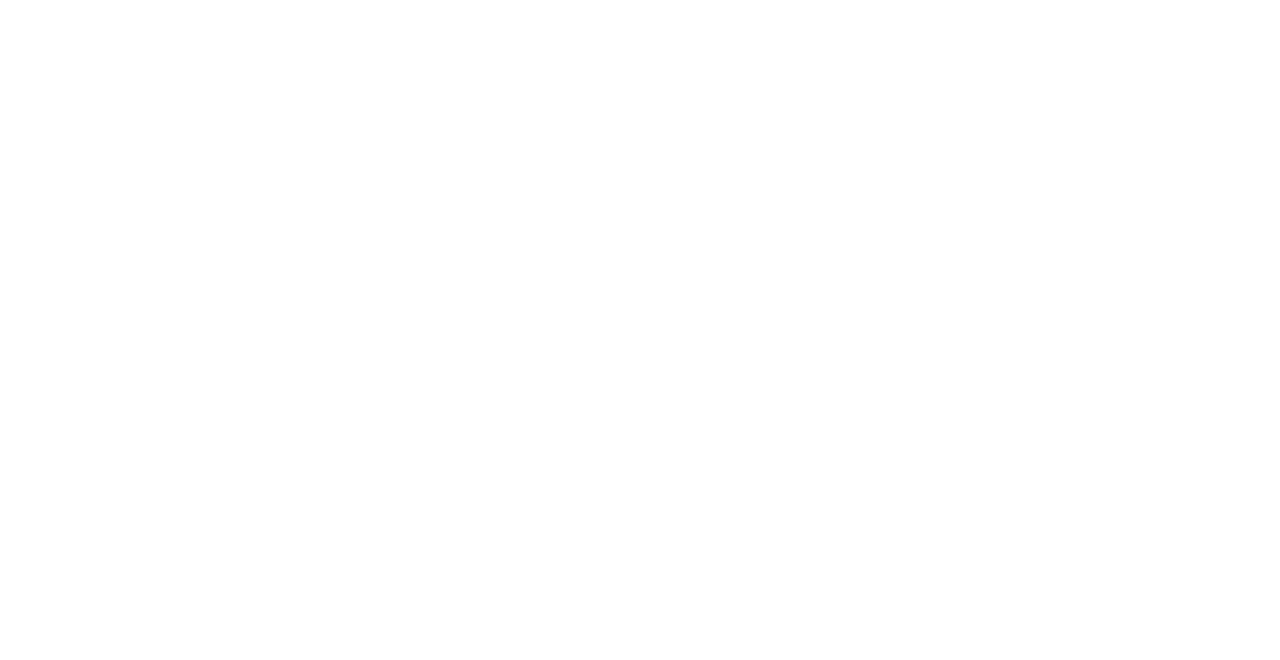
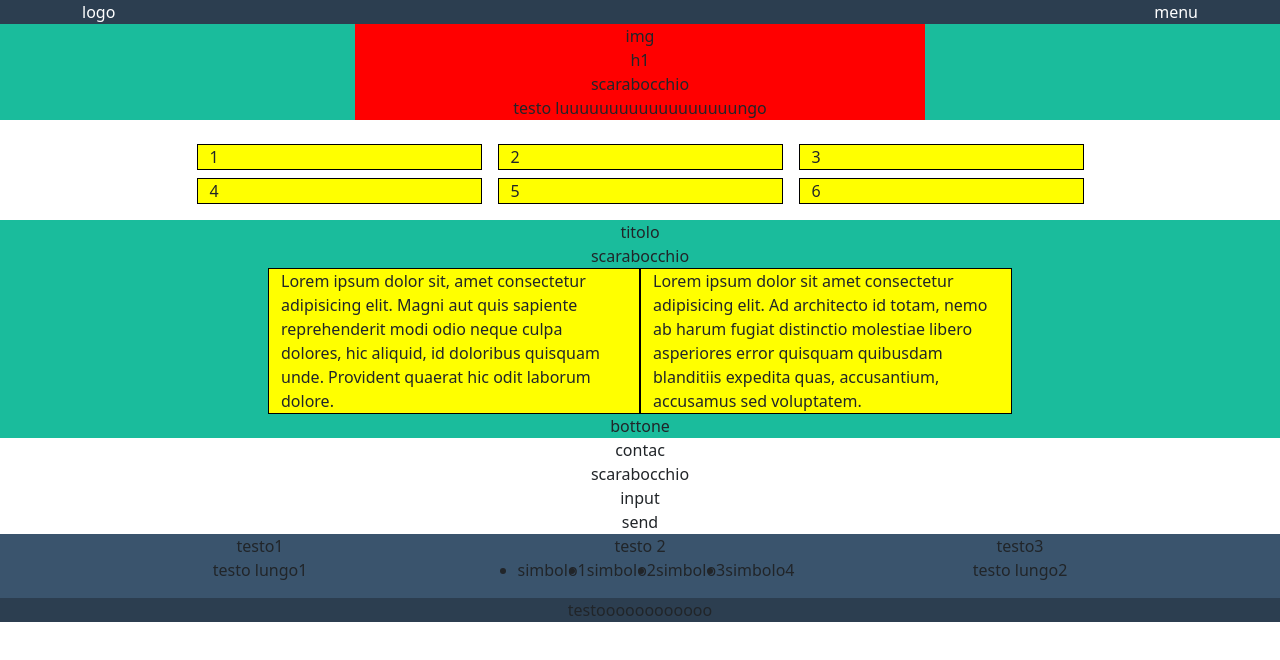
Before and after one commit to DrKillex/html-css-bootstrap-freelancer, a plain HTML site: page index.html in a window 1280 px wide. Drawn offline with nearby package versions, Linux system fonts and the light colour scheme.

Commit message:
finito ops

```diff
--- /dev/null
+++ b/css/style.css
@@ -0,0 +1,24 @@
+#navbar {
+    background-color: #2C3E50;
+}
+
+#jumbo, #about {
+    background-color: #1ABC9C;
+}
+
+.debug #jumbo .col {
+    background-color: red;
+}
+
+.debug main .flex-md-row .col {
+    background-color: yellow;
+    border: 1px solid black;
+}
+
+#footer-top {
+    background-color: #3A546D;
+}
+
+#copyright {
+    background-color: #2c3e50;
+}
--- a/index.html
+++ b/index.html
@@ -6,16 +6,111 @@
     <meta name="viewport" content="width=device-width, initial-scale=1.0">
     <title>Document</title>
     <link href="https://cdn.jsdelivr.net/npm/bootstrap@5.0.2/dist/css/bootstrap.min.css" rel="stylesheet" integrity="sha384-EVSTQN3/azprG1Anm3QDgpJLIm9Nao0Yz1ztcQTwFspd3yD65VohhpuuCOmLASjC" crossorigin="anonymous">
+    <link rel="stylesheet" href="css/style.css">
 </head>
-<body>
+<body class="debug">
     <!-- header -->
-    <header></header>
+    <header>
+        <section id="navbar">
+            <div class="container">
+                <nav class="row text-white">
+                    <div class="col">logo</div>
+                    <div class="col text-end">menu</div>
+                </nav>
+            </div>
+        </section>
+        <section id="jumbo">
+            <div class="container">
+                <div class="row justify-content-center">
+                    <div class="col col-md-10 col-lg-6 text-center">
+                        <div>img</div>
+                        <div>h1</div>
+                        <div>scarabocchio</div>
+                        <div>testo luuuuuuuuuuuuuuuuuungo</div>
+                    </div>
+                </div>
+            </div>
+        </section>
+    </header>
     <!-- /header -->
     <!-- main -->
-    <main></main>
+    <main>
+        <section id="central-section">
+            <div class="container">
+                <div class="row flex-column flex-md-row gy-2 justify-content-center my-3">
+                    <div class="col col-md-5 col-lg-3 mx-md-2">1</div>
+                    <div class="col col-md-5 col-lg-3 mx-md-2">2</div>
+                    <div class="col col-md-5 col-lg-3 mx-md-2">3</div>
+                    <div class="col col-md-5 col-lg-3 mx-md-2">4</div>
+                    <div class="col col-md-5 col-lg-3 mx-md-2">5</div>
+                    <div class="col col-md-5 col-lg-3 mx-md-2">6</div>
+                </div>
+            </div>
+        </section>
+        <section id="about">
+            <div class="container">
+                <div class="row flex-column align-items-center">
+                    <div class="col text-center">
+                        <div>titolo</div>
+                        <div>scarabocchio</div>
+                    </div>
+                    <div class="row flex-md-row flex-column justify-content-center">
+                        <div class="col col-md-4">
+                            Lorem ipsum dolor sit, amet consectetur adipisicing elit. Magni aut quis sapiente reprehenderit modi odio neque culpa dolores, hic aliquid, id doloribus quisquam unde. Provident quaerat hic odit laborum dolore.
+                        </div>
+                        <div class="col col-md-4">
+                            Lorem ipsum dolor sit amet consectetur adipisicing elit. Ad architecto id totam, nemo ab harum fugiat distinctio molestiae libero asperiores error quisquam quibusdam blanditiis expedita quas, accusantium, accusamus sed voluptatem.
+                        </div>
+                    </div>
+                    <div class="col text-center">
+                        <div>bottone</div>
+                    </div>
+                </div>
+            </div>
+        </section>
+        <section id="contact-me">
+            <div class="container text-center">
+                <div class="row justify-content-center">
+                    <div class="col-10">
+                        <div>contac</div>
+                        <div>scarabocchio</div>
+                        <div>input</div>
+                        <div>send</div>
+                    </div>
+                </div>
+            </div>
+        </section>
+    </main>
     <!-- /main -->
     <!-- footer -->
-    <footer></footer>
+    <footer>
+        <section id="footer-top">
+            <div class="container text-center">
+                <div class="row flex-column flex-md-row">
+                    <div class="col">
+                        <div>testo1</div>
+                        <div>testo lungo1</div>
+                    </div>
+                    <div class="col">
+                        <div>testo 2</div>
+                        <ul class="d-flex justify-content-center">
+                            <li>simbolo1</li>
+                            <li>simbolo2</li>
+                            <li>simbolo3</li>
+                            <li>simbolo4</li>
+                        </ul>
+                    </div>
+                    <div class="col">
+                        <div>testo3</div>
+                        <div>testo lungo2</div>
+                    </div>
+                </div>
+            </div>
+        </section>
+        <section id="copyright">
+            <div class="text-center">testoooooooooooo</div>
+        </section>
+    </footer>
     <!-- /footer -->
 </body>
 </html>
```
